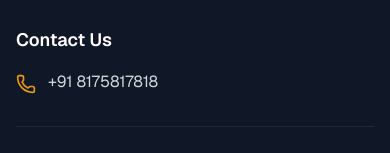
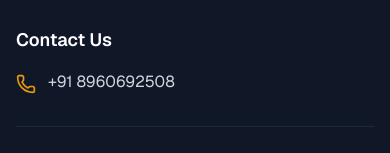
Before and after one commit to myproject8655/cyber-report, a Next.js app: page /about in a window 390 px wide. Shown: the part 6874-7027 px from the top of the page. Built offline with nearby package versions, Linux system fonts and the light colour scheme.

Commit message:
Update contact phone number in data

```diff
--- a/src/data/index.ts
+++ b/src/data/index.ts
@@ -1,4 +1,4 @@
 export const data = {
   siteName: "Cyber Report",
-  contactPhone: "+91 8175817818",
+  contactPhone: "+91 8960692508",
 };
```
